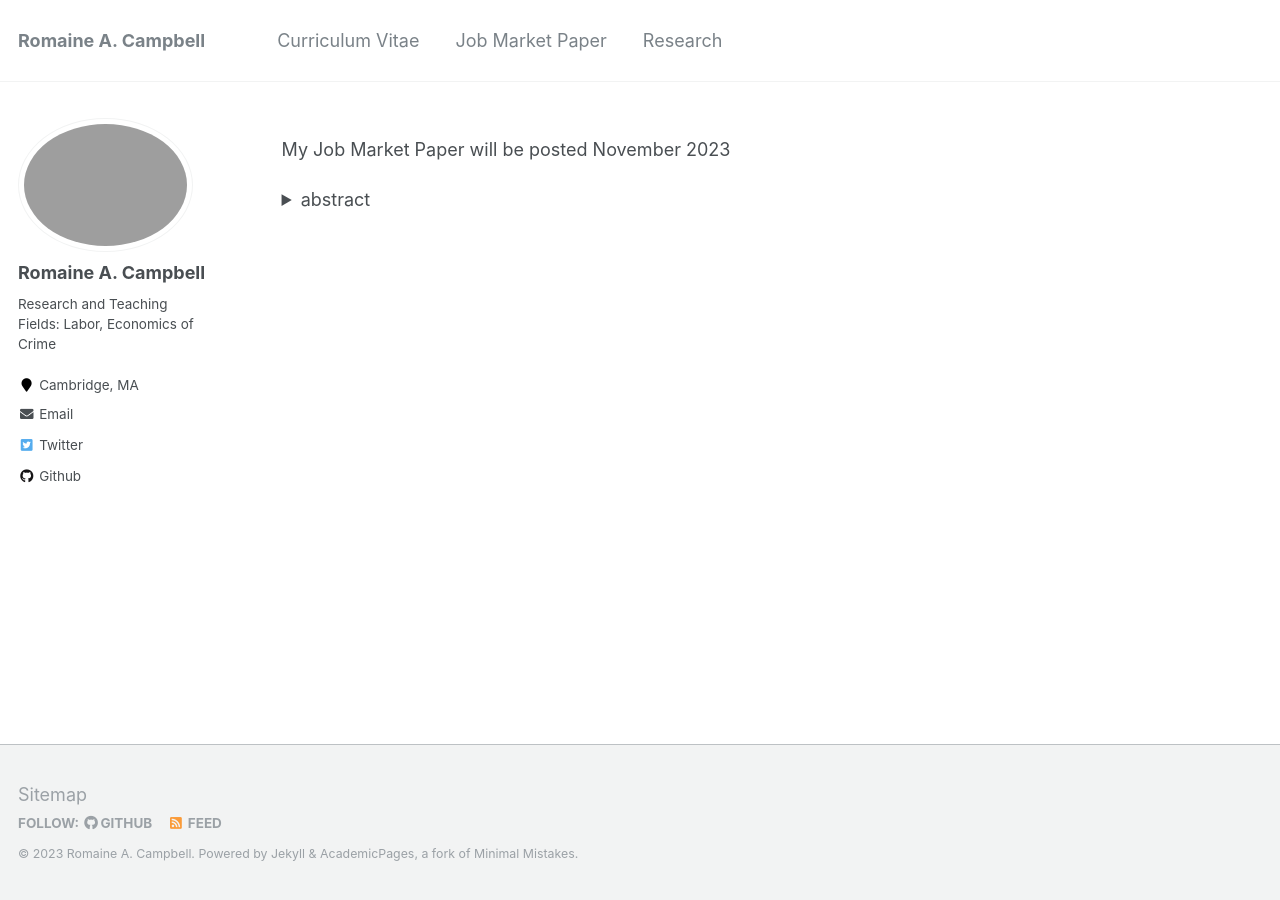
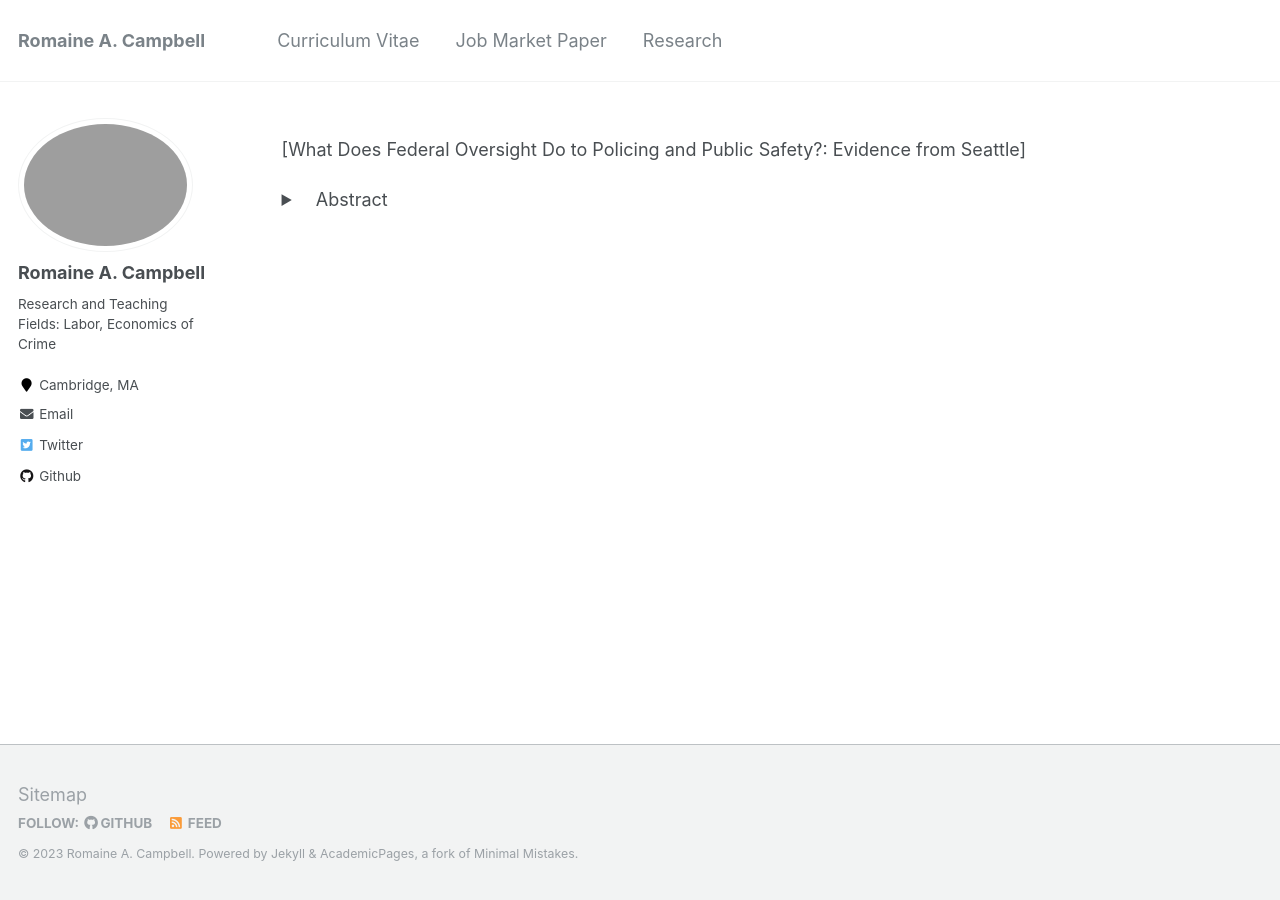
Before and after one commit to romainecampbell/romainecampbell.github.io, a Jekyll site: the page built from _pages/job_market_paper.md, in a window 1280 px wide. Built offline with Jekyll 4.4.1, drawn with Linux system fonts in a browser that asks for light colours.

Commit message:
Update job_market_paper.md

```diff
--- a/_pages/job_market_paper.md
+++ b/_pages/job_market_paper.md
@@ -5,7 +5,8 @@ permalink: /jobmarket/
 author_profile: true
 ---
 
-My Job Market Paper will be posted November 2023 {% include base_path %}
+[What Does Federal Oversight Do to Policing and Public Safety?: Evidence from  Seattle]
 <details>
-  <summary>abstract</summary>
+ <summary>&nbsp;&nbsp;&nbsp;Abstract</summary>
+ Will be posted November 2023.
 </details>
```
